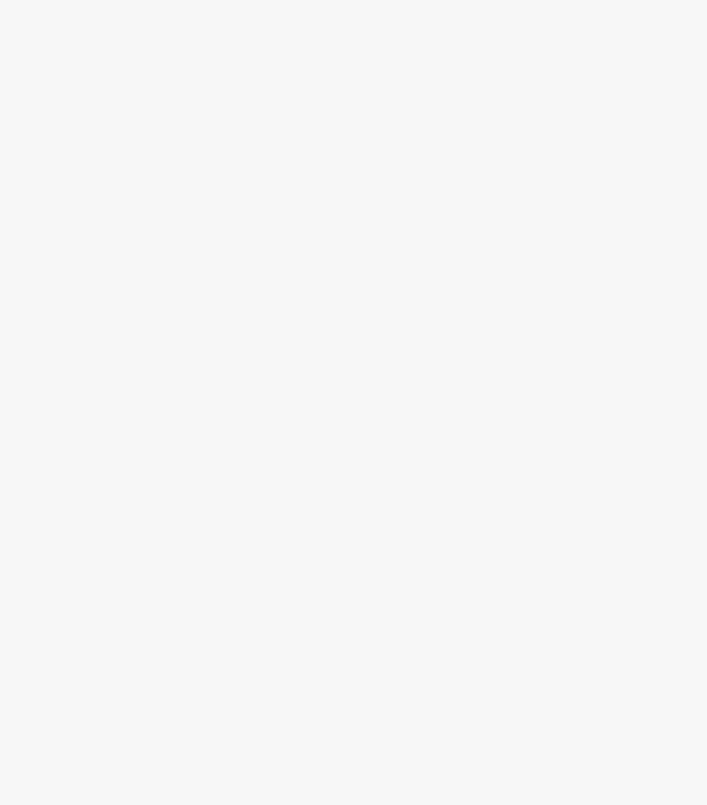
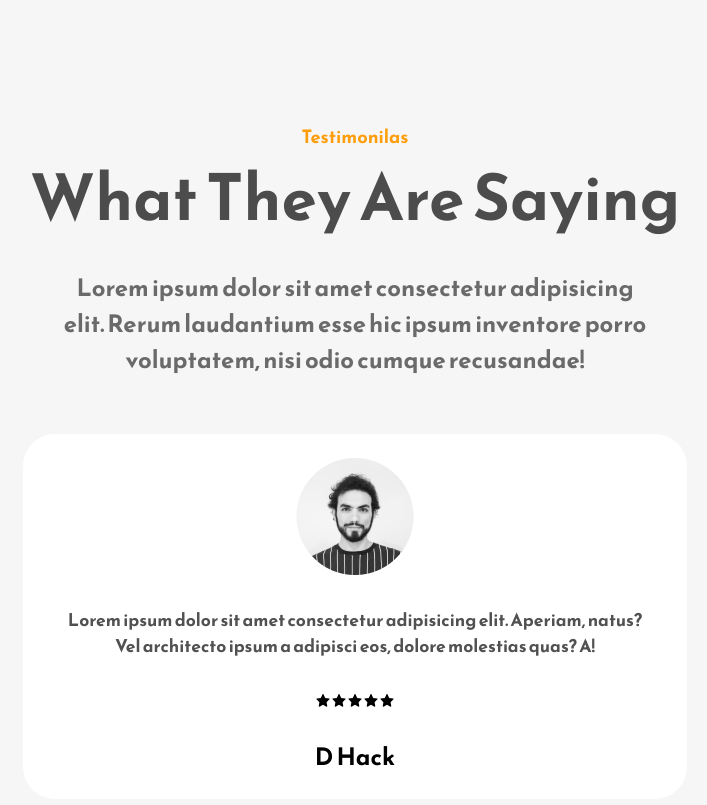
Before and after one commit to Dhack99/Foodie, a React (Create React App) app in the folder foodie/: page / in a window 1280 px wide. Shown: the part 3020-3825 px from the top of the page, without its empty margins (285-992 px from the left). Before the commit the page ends 2903 px from the top, so only its background shows below. Built offline with nearby package versions, Linux system fonts and the light colour scheme.

Commit message:
done with testimonial  component

```diff
--- a/foodie/src/App.js
+++ b/foodie/src/App.js
@@ -2,6 +2,7 @@ import './App.css';
 import Home from "./Components/Home"
 import About from './Components/About';
 import Work from './Components/Work';
+import Testimonial from './Components/Testimonial';
 
  function App() {
   return (
@@ -9,6 +10,7 @@ import Work from './Components/Work';
     <Home/>
     <About/>
     <Work/>
+    <Testimonial/>
     </div>
   );
 }
--- /dev/null
+++ b/foodie/src/Components/Testimonial.js
@@ -0,0 +1,34 @@
+import React from 'react';
+import ProfilePic from "../Assets/john-doe-image.png";
+import {AiFillStar} from "react-icons/ai";
+
+
+const Testimonial = () => {
+  return (
+    <div className='work-section-wrapper'>
+    <div className='work-section-top'>
+        <p className='primary-subheading'>Testimonilas</p>
+        <h1 className='primary-heading'>What They Are Saying</h1>
+        <p className='primary-text'>
+            Lorem ipsum dolor sit amet consectetur adipisicing elit. Rerum laudantium esse hic ipsum inventore porro voluptatem, nisi odio cumque recusandae!
+        </p>
+        <div className='testimonial-section-bottom'>
+            <img src={ProfilePic} alt=''/>
+            <p>
+                Lorem ipsum dolor sit amet consectetur adipisicing elit. Aperiam, natus? Vel architecto ipsum a adipisci eos, dolore molestias quas? A!
+            </p>
+            <div className='testimonial-stars-container'>
+                <AiFillStar/>
+                <AiFillStar/>
+                <AiFillStar/>
+                <AiFillStar/>
+                <AiFillStar/>
+            </div>
+            <h2>D Hack </h2>
+        </div>
+    </div>
+    </div>
+  )
+}
+
+export default Testimonial
```
